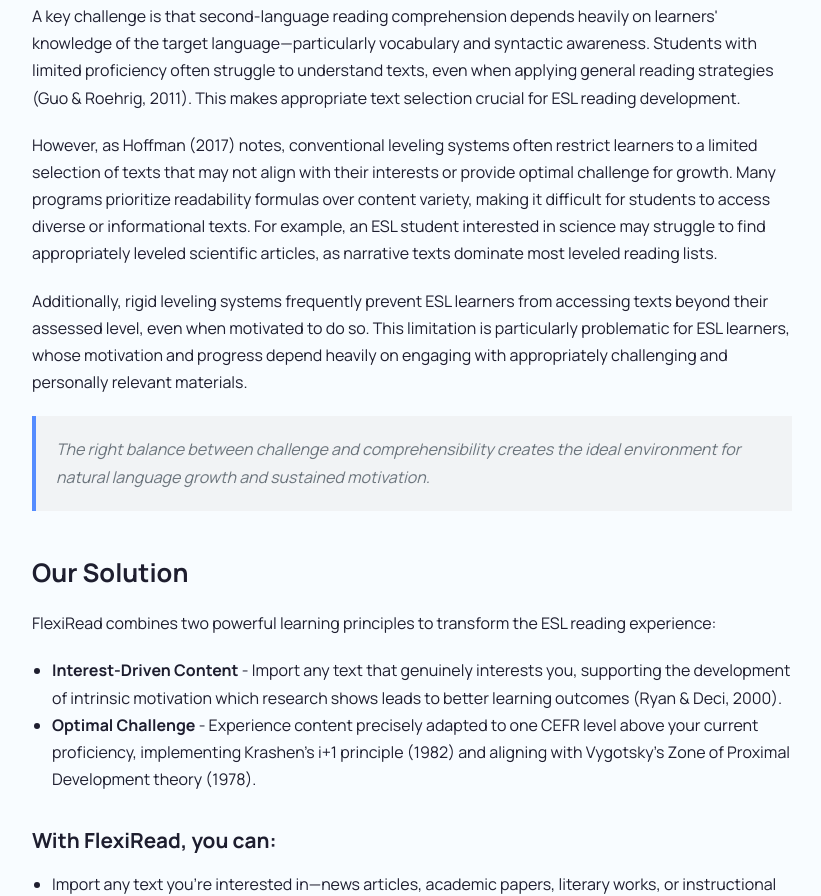
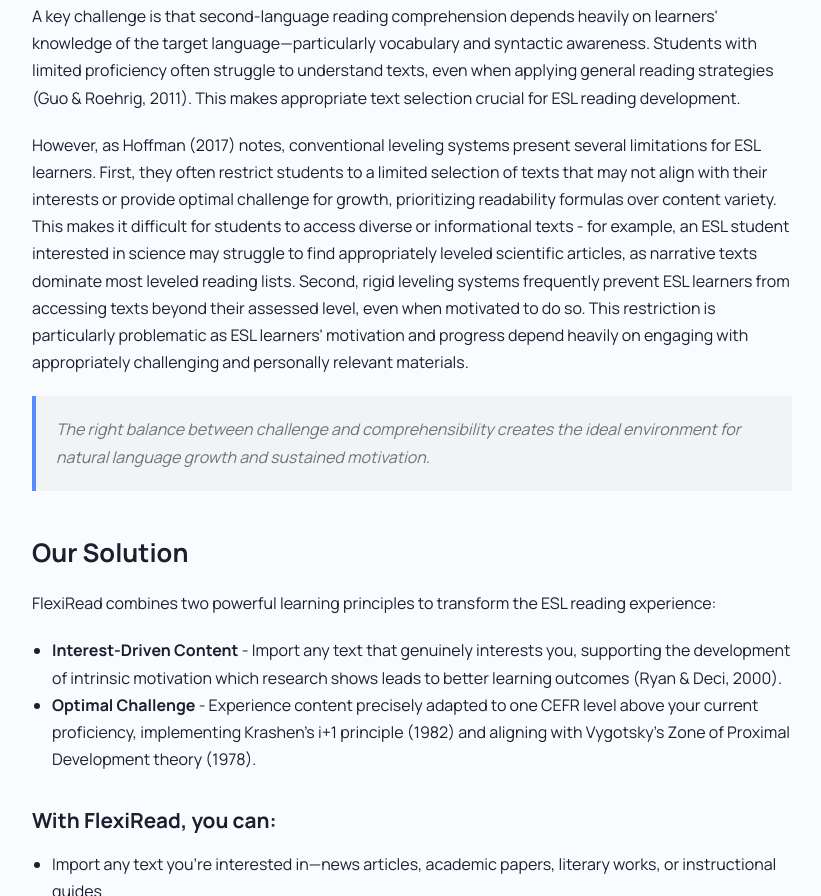
Before and after one commit to zl3323/flexiread-website, a plain HTML site: page blog1.html in a window 1280 px wide. Shown: the part 1057-1953 px from the top of the page, without its empty margins (228-1049 px from the left). Drawn offline with Linux system fonts and the light colour scheme.

Commit message:
Update blog1.html

```diff
--- a/blog1.html
+++ b/blog1.html
@@ -296,9 +296,7 @@
 
       <p>A key challenge is that second-language reading comprehension depends heavily on learners' knowledge of the target language—particularly vocabulary and syntactic awareness. Students with limited proficiency often struggle to understand texts, even when applying general reading strategies (Guo & Roehrig, 2011). This makes appropriate text selection crucial for ESL reading development.</p>
 
-      <p>However, as Hoffman (2017) notes, conventional leveling systems often restrict learners to a limited selection of texts that may not align with their interests or provide optimal challenge for growth. Many programs prioritize readability formulas over content variety, making it difficult for students to access diverse or informational texts. For example, an ESL student interested in science may struggle to find appropriately leveled scientific articles, as narrative texts dominate most leveled reading lists.</p>
-
-      <p>Additionally, rigid leveling systems frequently prevent ESL learners from accessing texts beyond their assessed level, even when motivated to do so. This limitation is particularly problematic for ESL learners, whose motivation and progress depend heavily on engaging with appropriately challenging and personally relevant materials.</p>
+      <p>However, as Hoffman (2017) notes, conventional leveling systems present several limitations for ESL learners. First, they often restrict students to a limited selection of texts that may not align with their interests or provide optimal challenge for growth, prioritizing readability formulas over content variety. This makes it difficult for students to access diverse or informational texts - for example, an ESL student interested in science may struggle to find appropriately leveled scientific articles, as narrative texts dominate most leveled reading lists. Second, rigid leveling systems frequently prevent ESL learners from accessing texts beyond their assessed level, even when motivated to do so. This restriction is particularly problematic as ESL learners' motivation and progress depend heavily on engaging with appropriately challenging and personally relevant materials.</p>
 
       <blockquote>
         The right balance between challenge and comprehensibility creates the ideal environment for natural language growth and sustained motivation.
```
